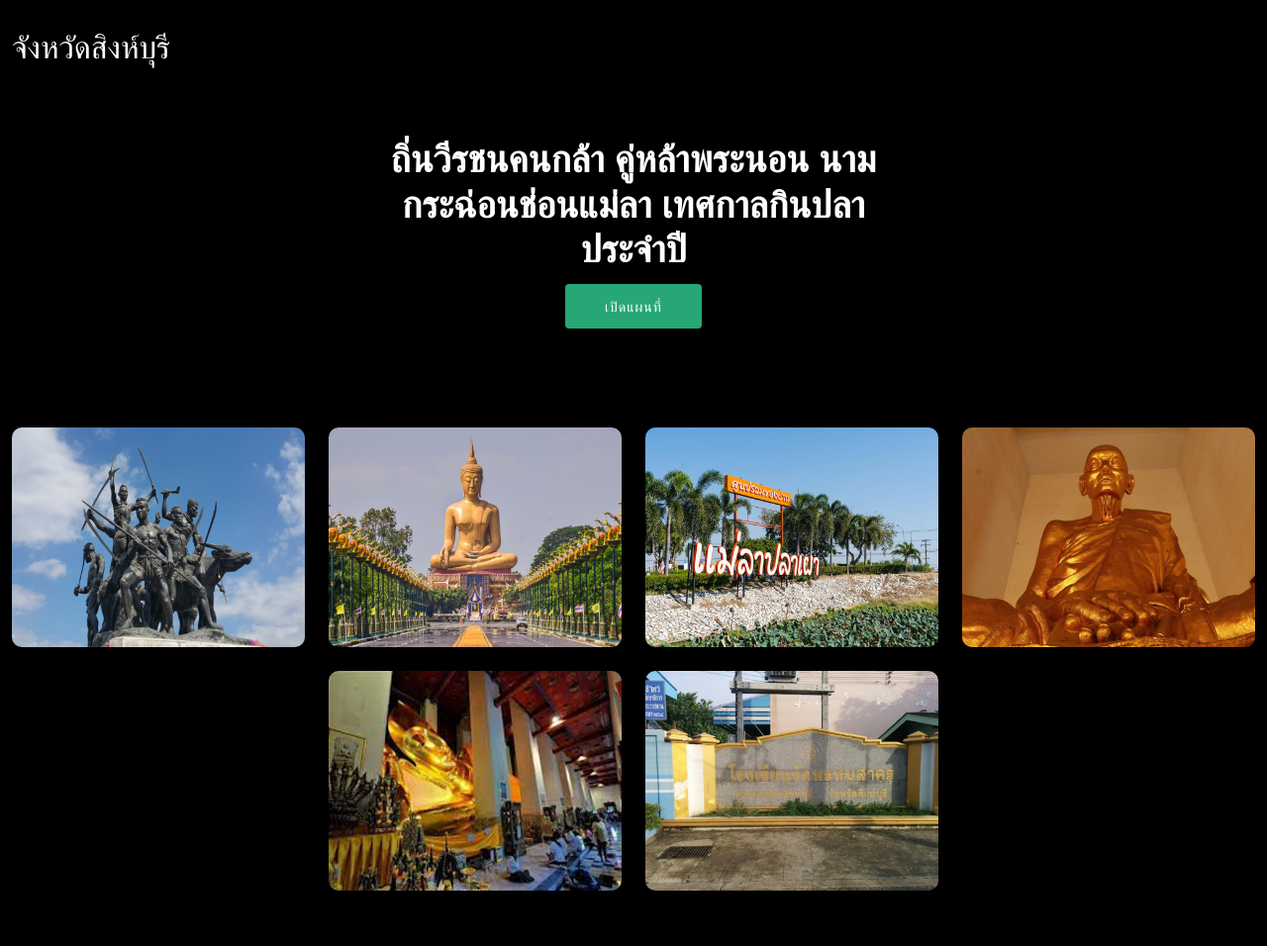
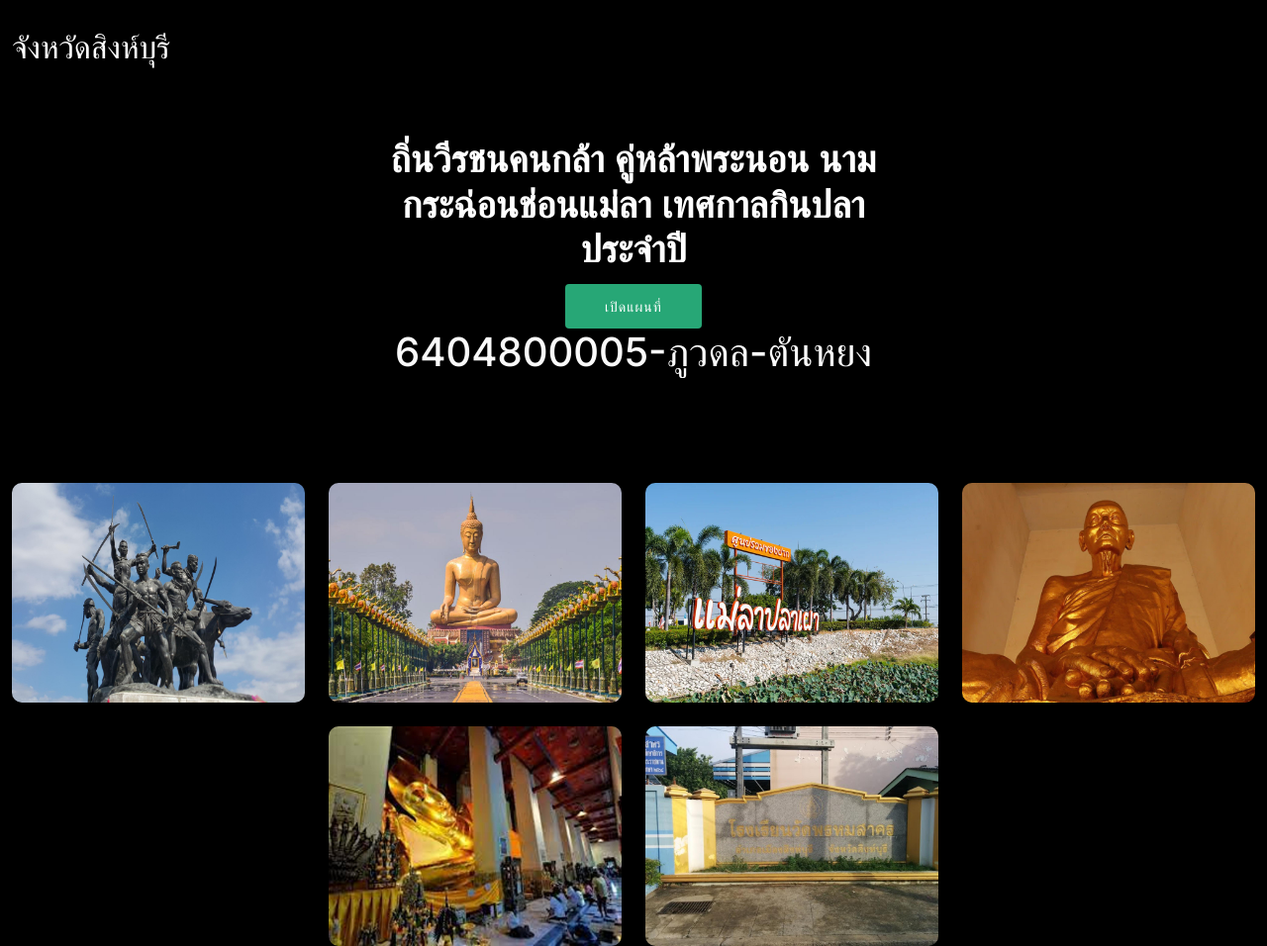
Before and after one commit to MrDinsos07/Hello-for-me, a plain HTML site: page index.html in a window 1280 px wide. Shown: the whole page at 99% size. Before the commit the page ends 900 px from the top, so only its background shows below. Drawn offline with nearby package versions, Linux system fonts and the light colour scheme.

Commit message:
Dinsos07

```diff
--- a/index.html
+++ b/index.html
@@ -49,6 +49,7 @@
           <h2>ถิ่นวีรชนคนกล้า คู่หล้าพระนอน นามกระฉ่อนช่อนแม่ลา เทศกาลกินปลาประจำปี</h2>
           <a href="https://www.google.com/maps?sca_esv=568723682&bih=657&biw=1366&hl=en&output=search&q=%E0%B8%88%E0%B8%B1%E0%B8%87%E0%B8%AB%E0%B8%A7%E0%B8%B1%E0%B8%94+%E0%B8%AA%E0%B8%B4%E0%B8%87%E0%B8%AB%E0%B9%8C%E0%B8%9A%E0%B8%B8%E0%B8%A3%E0%B8%B5&source=lnms&entry=mc&sa=X&ved=2ahUKEwiMzfbB-8mBAxV2xjgGHZmgD5kQ0pQJegQICxAB"
           class="btn-get-started">เปิดแผนที่</a>
+          <h1>6404800005-ภูวดล-ตันหยง</h1>
         </div>
       </div>
     </div>
```
